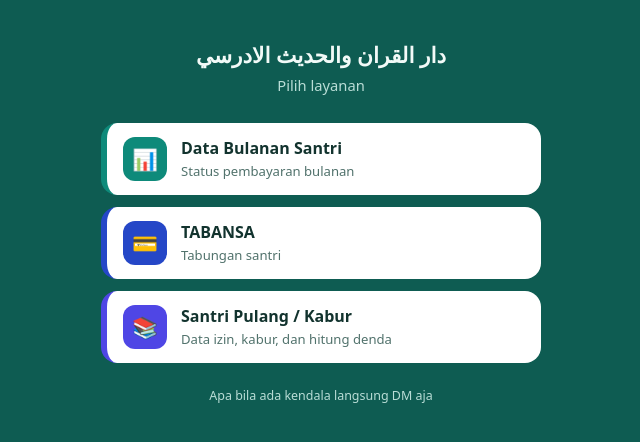
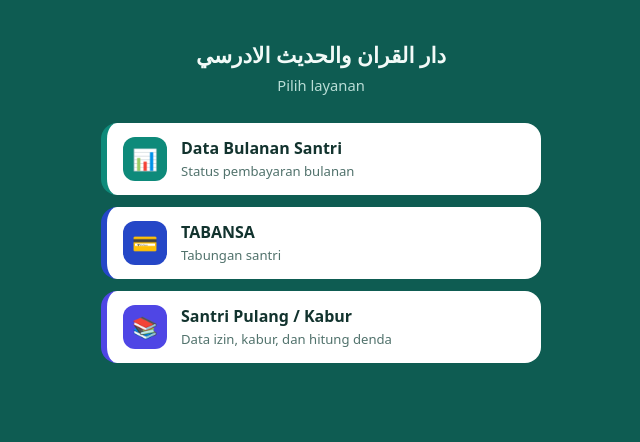
Before and after one commit to Khair572/Mylink, a plain HTML site: page index.html in a window 1280 px wide. Shown: the whole page, without its empty margins (319-959 px from the left). Drawn offline with Linux system fonts and the light colour scheme.

Commit message:
Remove footer text from index.html
Removed footer text from the index.html file.

```diff
--- a/index.html
+++ b/index.html
@@ -44,7 +44,7 @@
     <span><span class="t">Santri Pulang / Kabur</span><br><span class="d">Data izin, kabur, dan hitung denda</span></span>
   </a>
 
-  <footer>Apa bila ada kendala langsung DM aja</footer>
+  <footer> </footer>
 </div>
 </body>
 </html>
```
